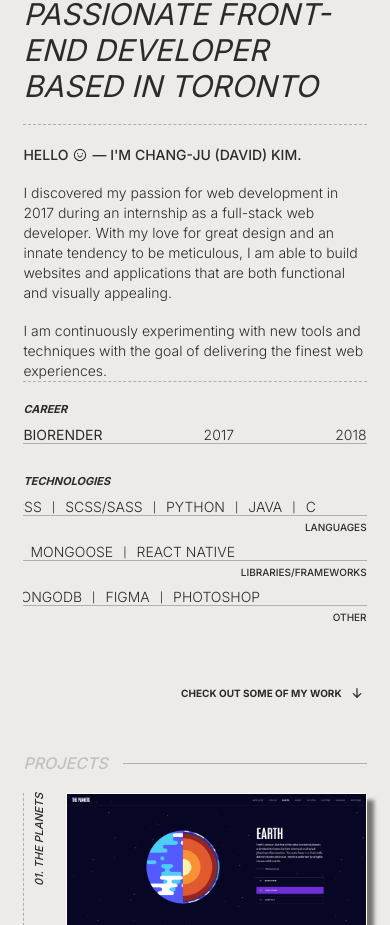
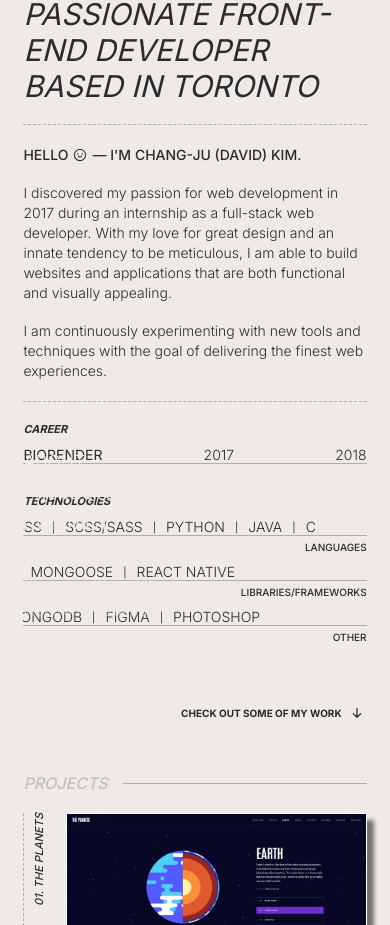
Before and after one commit to cjoak1028/portfolio-v1, a React (Create React App) app: page / in a window 390 px wide. Shown: the part 938-1863 px from the top of the page. Built offline with nearby package versions, Linux system fonts and the light colour scheme.

Commit message:
Added animation to hamburger menu

```diff
--- a/src/components/About/About.module.css
+++ b/src/components/About/About.module.css
@@ -18,6 +18,10 @@
 
 .about__me, .about__experience {
     padding-top: clamp(2rem, 3vw, 4rem);
+}
+
+.about__me {
+    padding-bottom: clamp(2rem, 3vw, 4rem);
 }
 
 .smiley-icon {
--- a/src/components/Header/HamburgerMenu.js
+++ b/src/components/Header/HamburgerMenu.js
@@ -1,9 +1,14 @@
 import React from "react";
 import styles from "./HamburgerMenu.module.css";
 
-const HamburgerMenu = () => {
+const HamburgerMenu = ({ open }) => {
   return (
-    <div className={`${styles["hamburger-menu"]} padding-x`}>
+    <div
+      className={`${styles["hamburger-menu"]} ${
+        open ? styles.open : styles.close
+      } padding-x`}
+    >
+      <div className={styles["hamburger-menu__content"]}>
         <ul className={styles["hamburger-menu__links"]}>
           <li>ABOUT</li>
           <li>PROJECTS</li>
@@ -20,6 +25,7 @@ const HamburgerMenu = () => {
           </div>
         </div>
       </div>
+    </div>
   );
 };
 
--- a/src/components/Header/HamburgerMenu.module.css
+++ b/src/components/Header/HamburgerMenu.module.css
@@ -1,18 +1,21 @@
 .hamburger-menu {
     position: fixed;
-    height: 100vh;
     width: 100%;
     background-color: var(--c-main);
     color: var(--c-bg);
-    top: 0;
+    bottom: 0;
     left: 0;
     z-index: 1;
 
     display: flex;
     flex-direction: column;
     justify-content: flex-end;
-    padding-top: 10rem;
-    padding-bottom: 4rem;
+
+    transition: all 1s ease;
+}
+
+.hamburger-menu__content {
+    margin-bottom: clamp(2rem, 6vw, 8rem);
 }
 
 .hamburger-menu__title h2 {
@@ -72,5 +75,14 @@
 
 .email p {
     font-size: clamp(1.4rem, 2vw, 1.8rem);
-    color: var(--c-sub);
+    color: var(--c-bg);
 }
+
+.open {
+    height: 100vh;
+}
+
+.close {
+    height: 0vh;
+    transform: translateY(80rem);
+}
--- a/src/components/Header/Header.js
+++ b/src/components/Header/Header.js
@@ -2,7 +2,6 @@ import React, { useState } from "react";
 import styles from "./Header.module.css";
 import Navigation from "./Navigation";
 import HamburgerMenu from "./HamburgerMenu";
-import { AiOutlineSmile } from "react-icons/ai";
 
 const Header = () => {
   const [openMenu, setOpenMenu] = useState(false);
@@ -14,20 +13,20 @@ const Header = () => {
   return (
     <div className={`${styles.header} padding-x flex flex-jc-sb flex-ai-c`}>
       <p
-        initial={{ opacity: 0 }}
-        className={`${styles.logo} ${openMenu ? "white" : ""}`}
+        className={`${styles.logo} ${openMenu ? styles.white : ""}`}
       >
         CJ PORTFOLIO
       </p>
       <Navigation />
-      {/* <p className={styles.email}>changju.kim10@gmail.com</p> */}
       <button
-        className={`${styles["hamburger-button"]} ${openMenu ? "white" : ""}`}
+        className={`${styles["hamburger-button"]} ${
+          openMenu ? styles.white : ""
+        }`}
         onClick={toggleMenu}
       >
         {openMenu ? "close" : "menu"}
       </button>
-      {openMenu ? <HamburgerMenu /> : ""}
+      <HamburgerMenu open={openMenu} />
     </div>
   );
 };
--- a/src/components/Header/Header.module.css
+++ b/src/components/Header/Header.module.css
@@ -28,9 +28,13 @@
 
 .email {
     display: none;
-    /* text-transform: lowercase; */
     font-size: 1.2rem;
     font-weight: var(--fw-medium);
+}
+
+.white {
+    color: var(--c-bg) !important;
+    transition: all 1.5s ease;
 }
 
 @media only screen and (min-width: 61.25em) {
--- a/src/components/Header/Navigation.module.css
+++ b/src/components/Header/Navigation.module.css
@@ -1,7 +1,6 @@
 .navigation {
     display: none;
     font-weight: var(--fw-regular);
-    /* font-size: clamp(1.2rem, 1.3vw, 1.4rem); */
     font-size: 1.4rem;
     text-transform: uppercase;
 }
--- a/src/index.css
+++ b/src/index.css
@@ -41,10 +41,6 @@ code {
 }
 
 /* UTILITIES */
-.white {
-  color: var(--c-bg);
-}
-
 .padding-x {
   padding: 0 clamp(2rem, 6vw, 10rem);
 }
```
Lines whose indentation alone changed are shown as unchanged.
